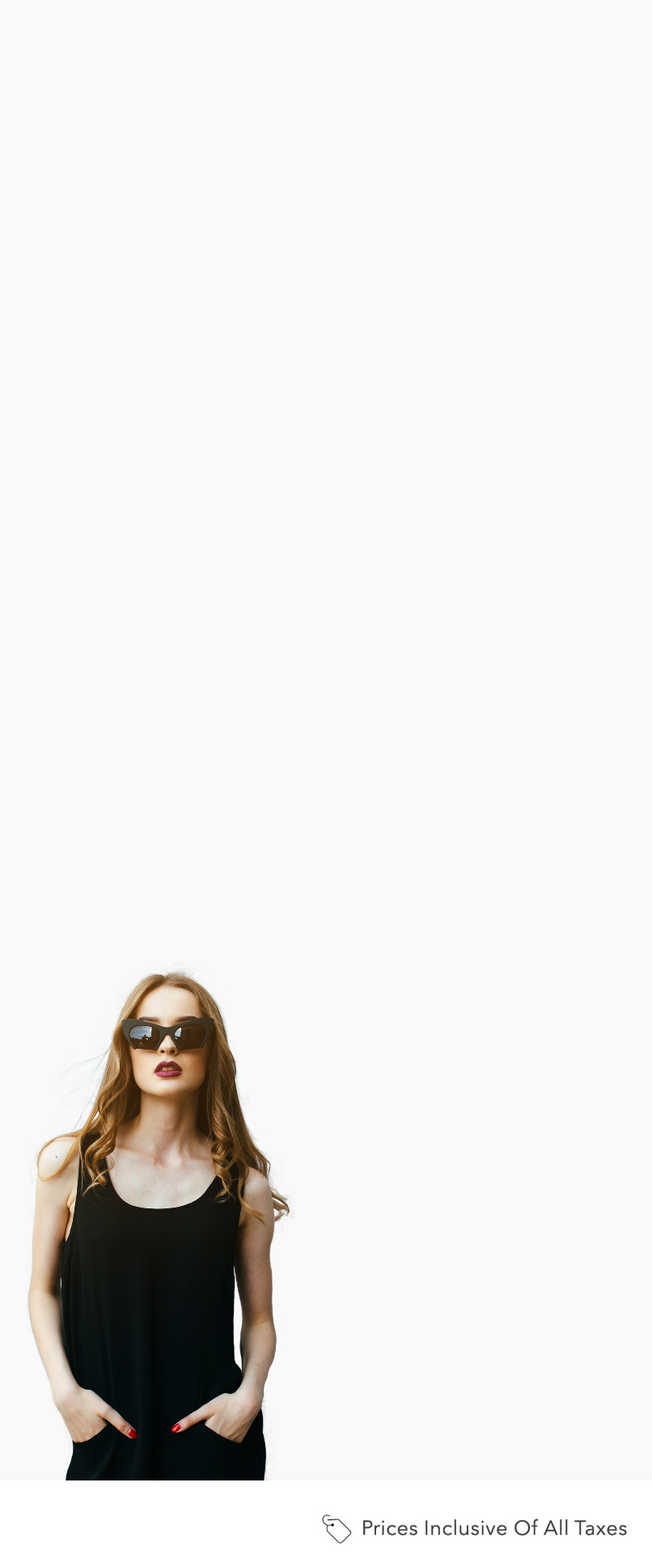
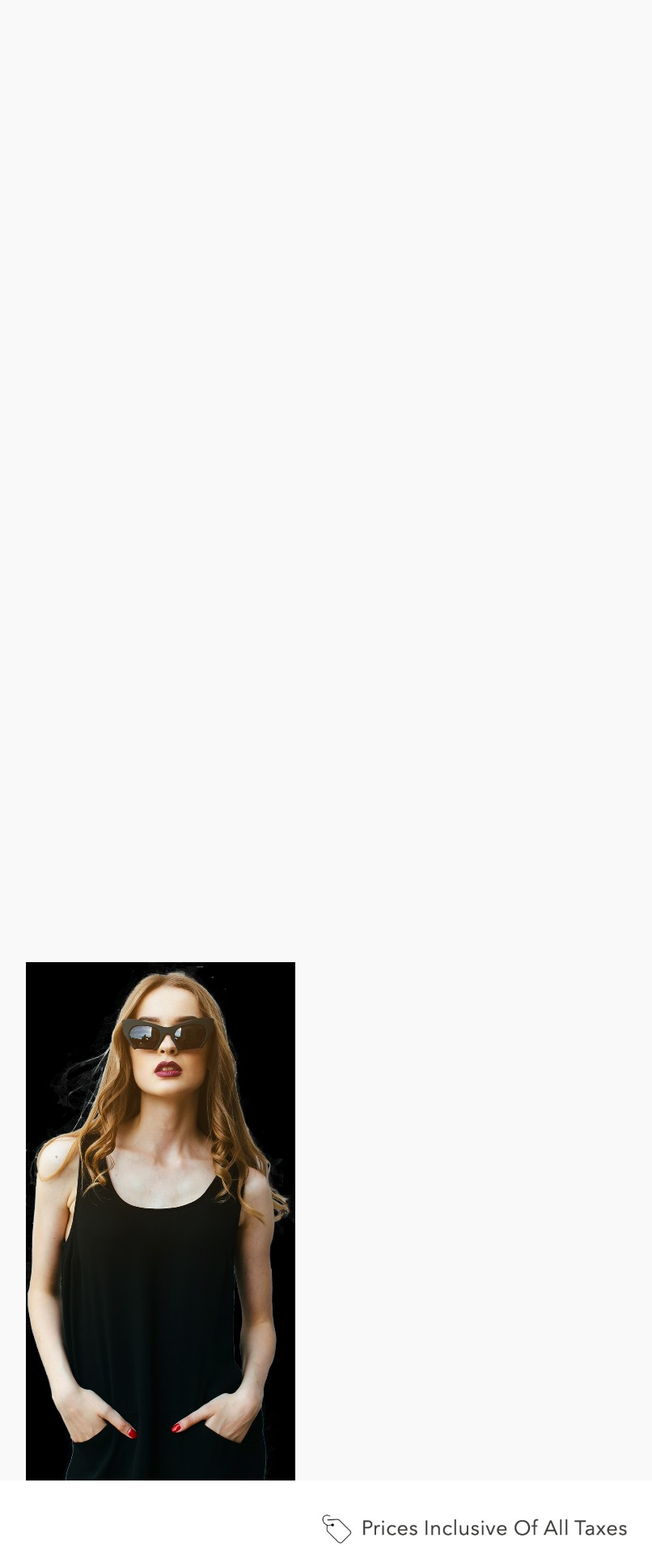
Before and after one commit to acrylicindia/acrylicindia.github.io, a Jekyll site: the page built from index.html, in a window 1280 px wide. Shown: the part 3080-5000 px from the top of the page at 81% size, without its empty margins (53-859 px from the left). Built offline with Jekyll 4.4.1, drawn with Linux system fonts in a browser that asks for light colours; some web fonts are replaced.

Commit message:
Update index.html

```diff
--- a/index.html
+++ b/index.html
@@ -13,7 +13,7 @@ layout: default
             </div>
           </div>
           <div class="col-md-6 order-1 align-self-end">
-            <img src="assets/images/banner.png" alt="Image" class="img-fluid">
+            <img src="assets/images/banner.jpg" alt="Image" class="img-fluid">
           </div>
         </div>
       </div>
```
